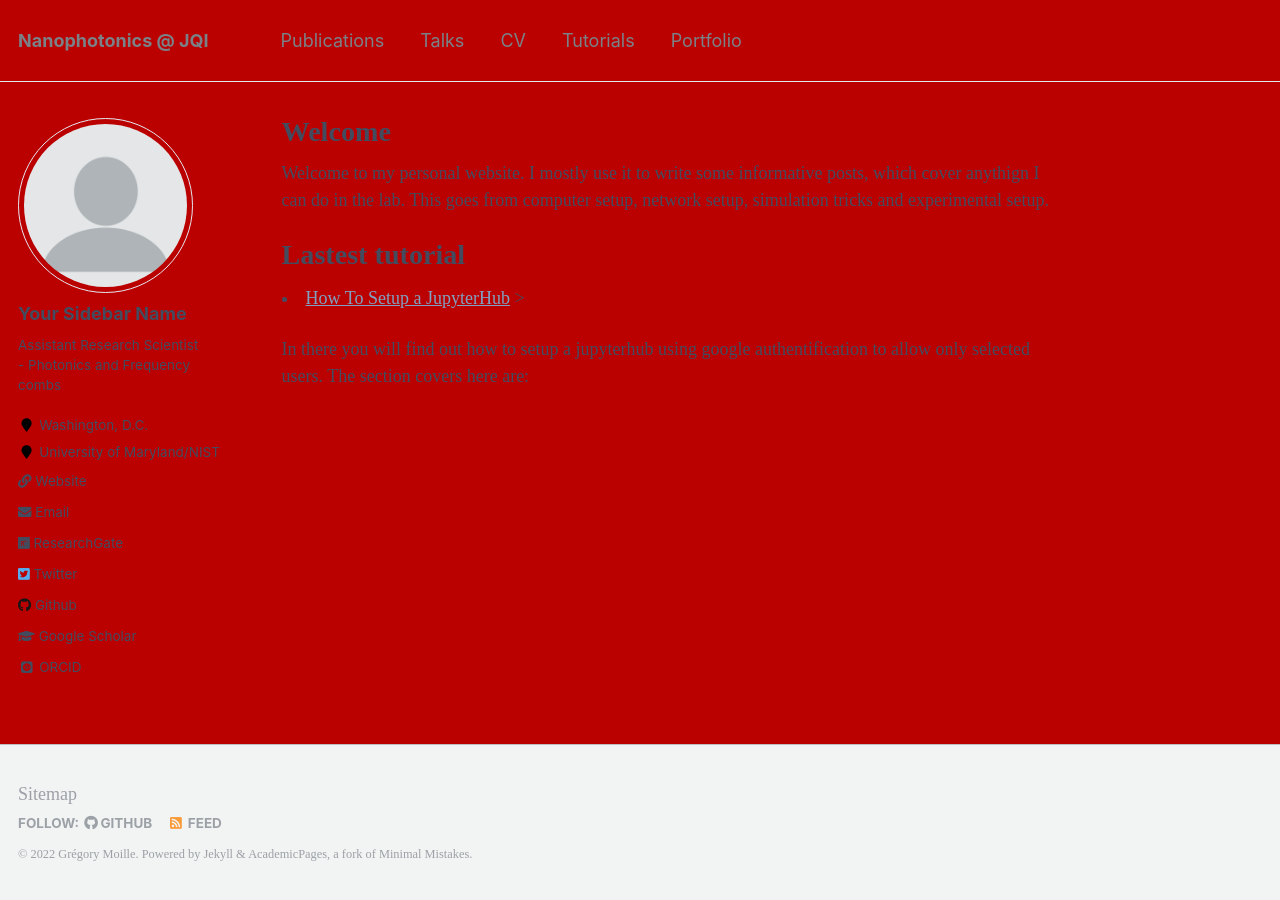
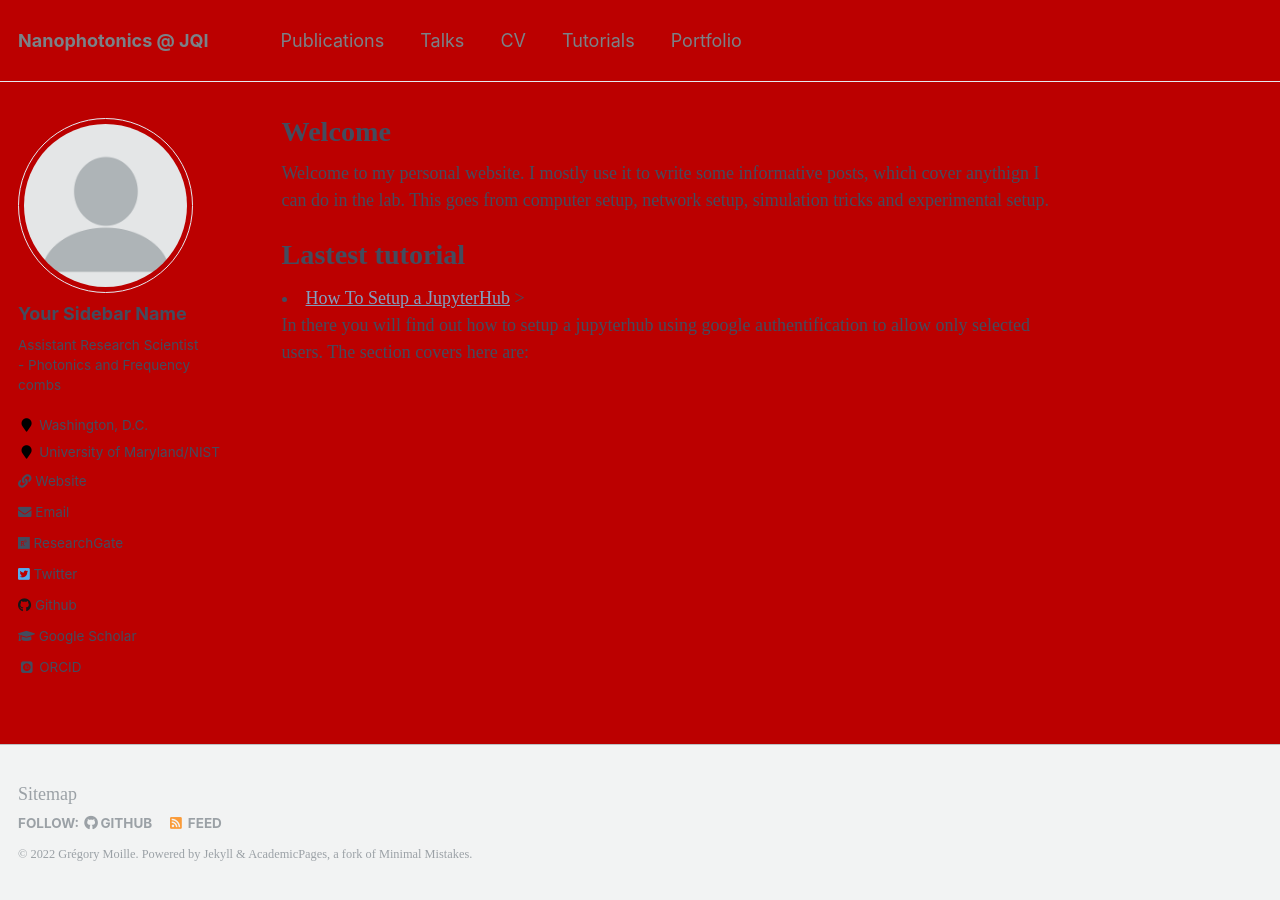
Before and after one commit to gregmoille/gregmoille.github.io, a Jekyll site: the page built from _pages/about.md, in a window 1280 px wide. Built offline with Jekyll 4.4.1, drawn with Linux system fonts in a browser that asks for light colours; some web fonts are replaced.

Commit message:
fix font

```diff
--- a/_pages/about.md
+++ b/_pages/about.md
@@ -19,6 +19,6 @@ Welcome to my personal website. I mostly use it to write some informative posts,
   <li>
       <a href="{{ post.url }}">{{ post.title }}</a>
 
-      > <p>{{ post.excerpt }}</p>
+      >{{ post.excerpt }}
   </li>
 {% endfor %}
--- a/_sass/_variables.scss
+++ b/_sass/_variables.scss
@@ -27,8 +27,8 @@ $bodoni                     : "Bodoni MT", serif;
 $calisto                    : "Calisto MT", serif;
 $garamond                   : Garamond, serif;
 
-$global-font-family         : Fira Sans;
-$header-font-family         : Dongle, Fira Sans;
+$global-font-family         : "Fira Sans";
+$header-font-family         : "Dongle", "Fira Sans";
 $caption-font-family        : $serif;
 
 /* type scale */
```
